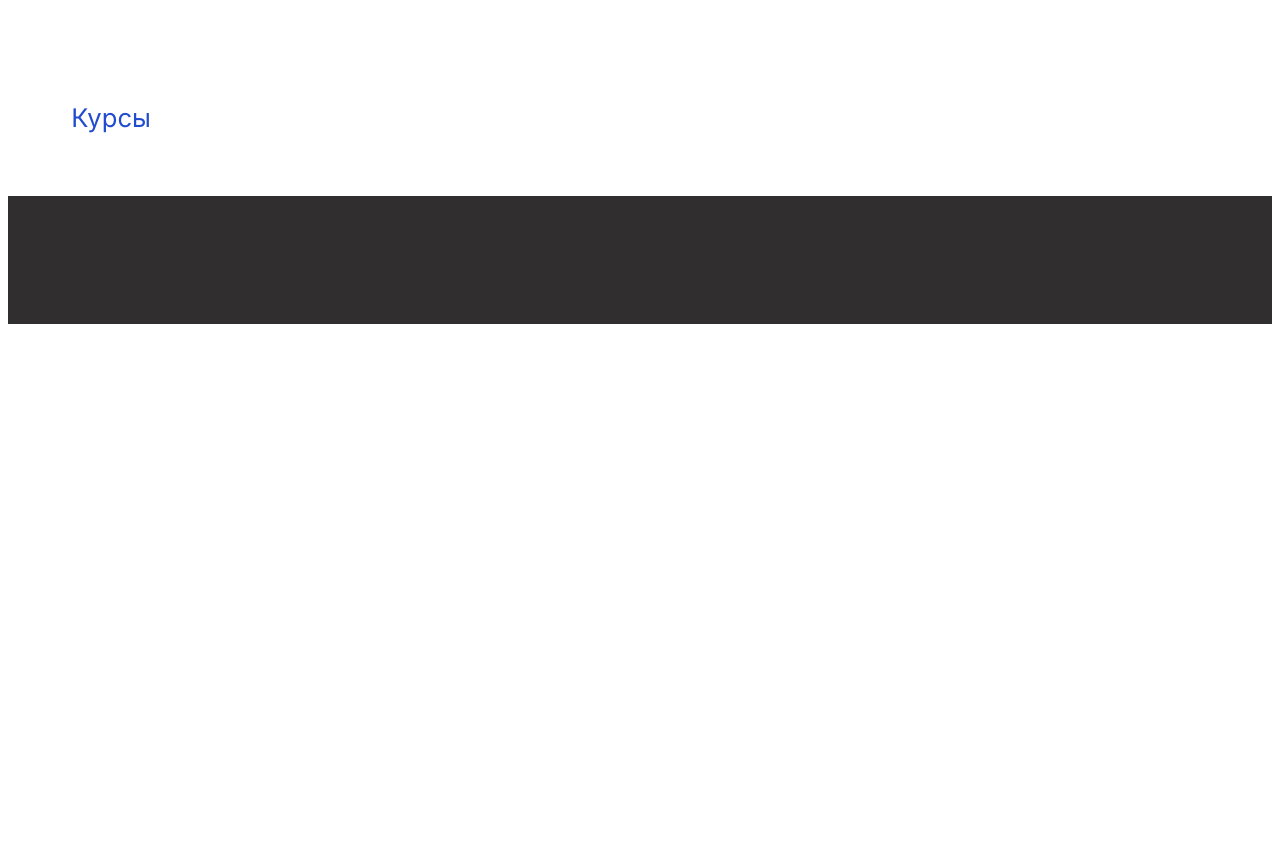
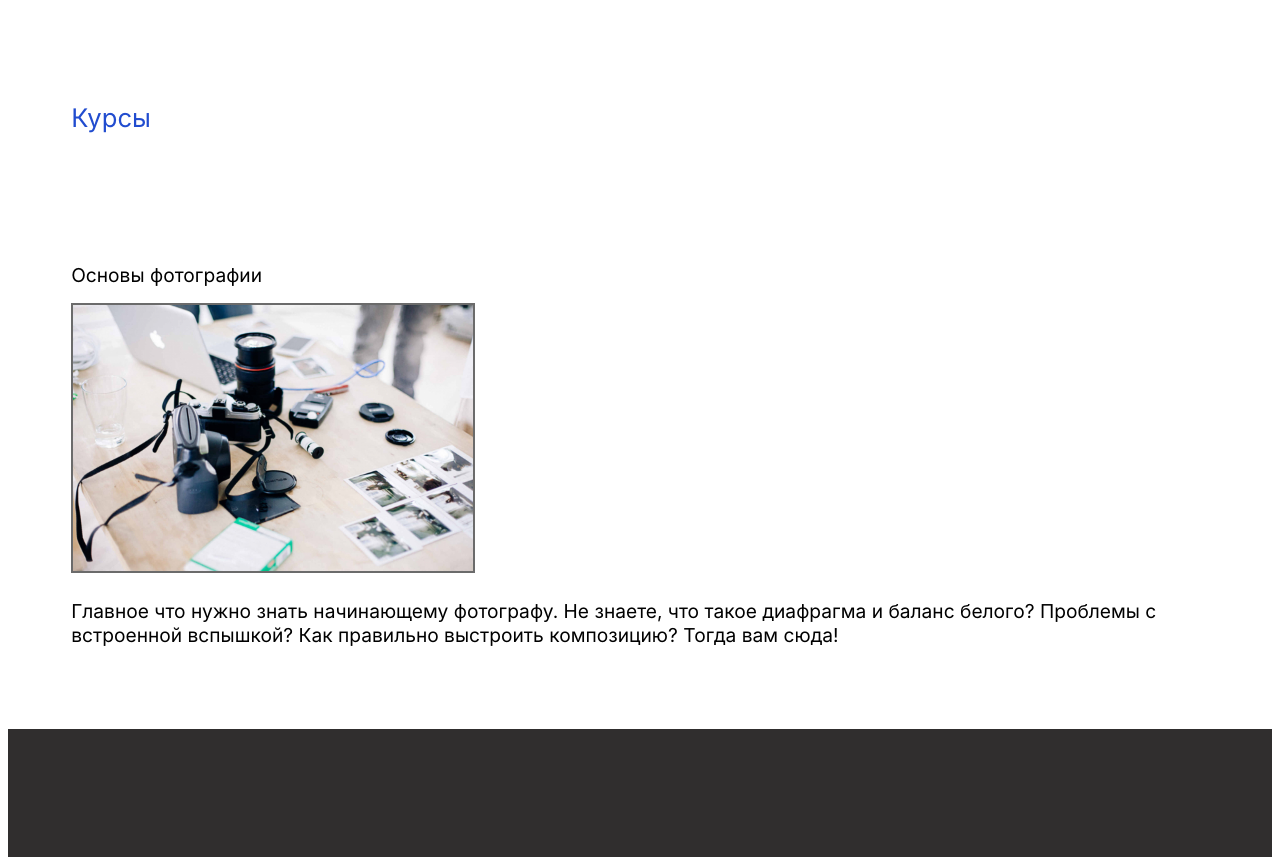
Before and after one commit to LimonValya/photon, a Vue app in the folder site/: page / in a window 1280 px wide. Shown: the part 1620-2485 px from the top of the page. Before the commit the page ends 1952 px from the top, so only its background shows below. Built offline with nearby package versions, Linux system fonts and the light colour scheme.

Commit message:
курсы

```diff
--- a/site/src/views/MainPage.vue
+++ b/site/src/views/MainPage.vue
@@ -17,7 +17,15 @@ div.MainFrame
      span.TitleSchool Галерея
     div.FrameCourse
      span.TitleSchool Курсы
-
+      div.FrameCourseColums
+      h2.School Основы фотографии
+      div
+      img(src="@/assets/image/14.jpg").imgBabyCourse
+      p.School
+       |Главное что нужно знать начинающему фотографу.
+       |Не знаете, что такое диафрагма и баланс белого?
+       |Проблемы с встроенной вспышкой? Как правильно выстроить композицию? Тогда вам сюда!
+div.
 </template>
 <script>
 export default {
@@ -29,6 +37,22 @@ export default {
     width: 100%;
     margin: 0 auto;
 
+}
+
+.container {
+    display:inline-block;
+    position:relative;
+}
+.container div {
+    display: none;
+    position: absolute;
+    bottom: 10px; left: 0px;
+    background-color: rgba(0,0,0,.4);
+    padding: 5px 5px 5px 10px;
+    color: white
+}
+.container:hover div {
+    display: block
 }
 .imageFrame{
     width: 100%;
@@ -70,6 +94,12 @@ export default {
   padding: 5%;
   margin: 0%;
   }
+  .FrameCourseColums{
+  padding: 5%;
+  margin: 0%;
+  column-count: 2;
+  }
+
 .imageBoss{
     width: 100%;
     z-index: -1;
@@ -77,6 +107,10 @@ export default {
 .imageSchool{
     width: 400px;
     border: 15px solid rgba(0, 0, 0, 0.58);
+}
+.imgBabyCourse{
+    width: 400px;
+    border: 2px solid rgba(0, 0, 0, 0.58);
 }
 .textBoss{
     position:absolute;
```
Also changed, not shown: site/src/assets/image/14.jpg (added).
